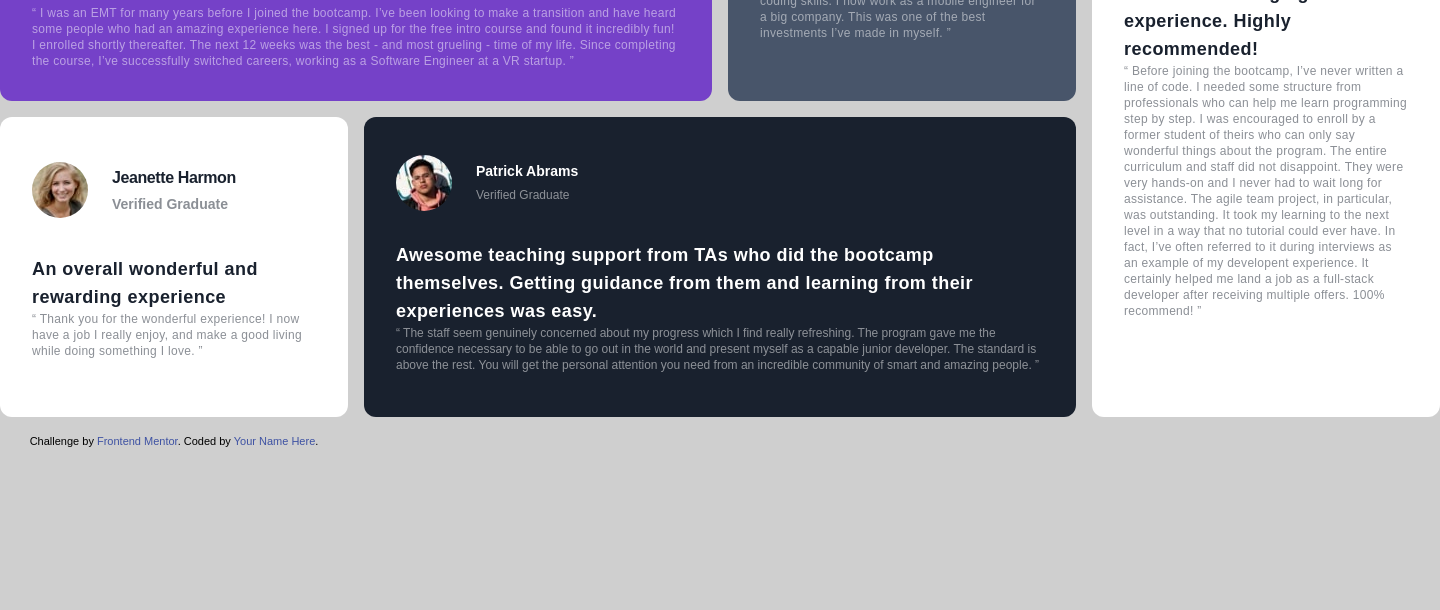
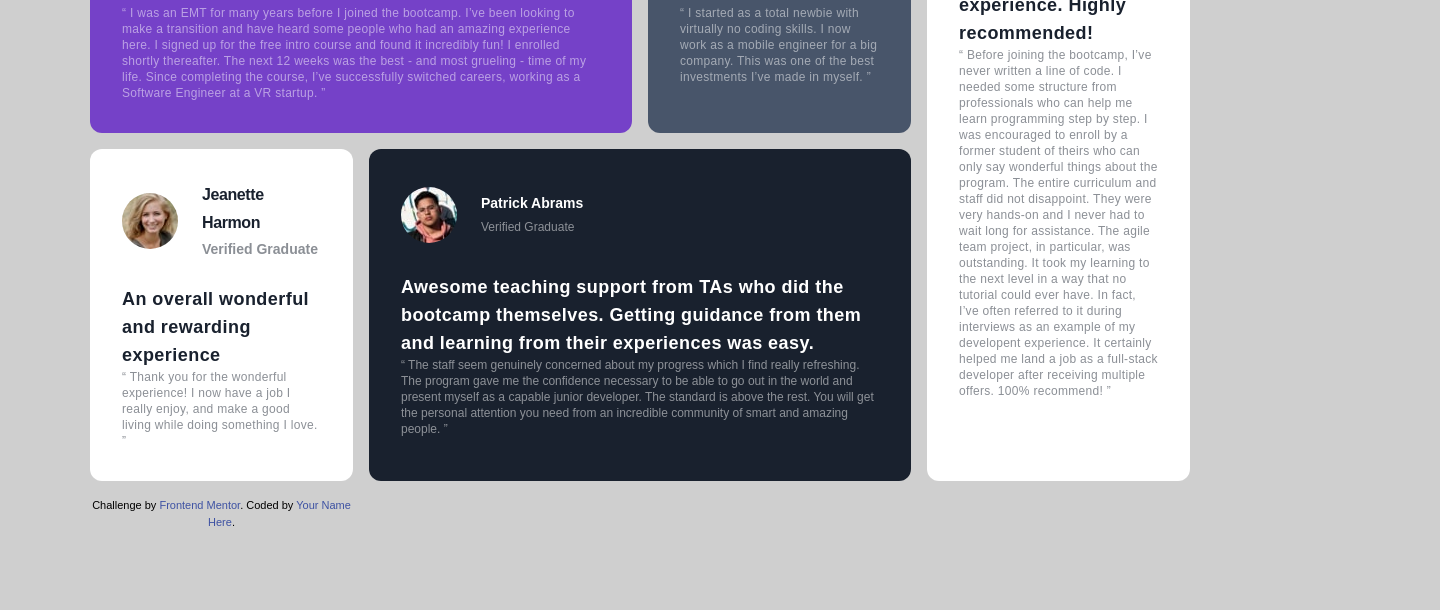
Before and after one commit to GinoGallardo/testimonials-grid-dection-main, a plain HTML site: page index.html in a window 1280 px wide. Shown: the part 279-889 px from the top of the page, 1440 px wide, since content can reach past the window. Before the commit the page ends 809 px from the top, so only its background shows below. Drawn offline with Linux system fonts and the light colour scheme.

Commit message:
update w

```diff
--- a/index.html
+++ b/index.html
@@ -26,7 +26,7 @@
 </head>
 
 <body class="bg-lightGray">
-  <div class="w-[375px] font-barlow m-auto py-20 gap-4 grid grid-cols-1 justify-center md:w-[1440px] md:grid-cols-4 md:grid-rows-2">
+  <div class="w-[375px] font-barlow m-auto py-20 gap-4 grid grid-cols-1 justify-center md:w-[1100px] md:grid-cols-4 md:grid-rows-2">
     <section class="bg-moderateViolet rounded-xl p-8 grid md:col-span-2 md:order-1">
       <div role="list" class="grid gap-x-8 gap-y-12 sm:grid-cols-1 sm:gap-y-6 md:col-span-2 md:row-span-1">
         <header class="flex items-center gap-x-6">
```
Also changed, not shown: output.css.
